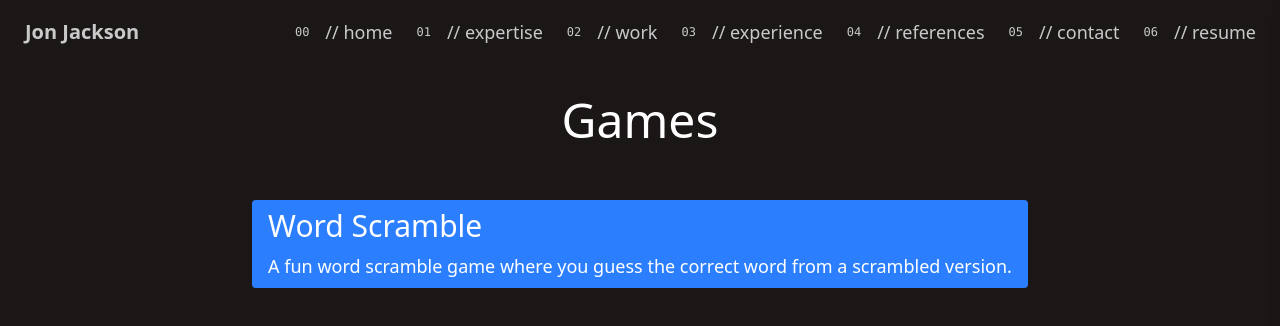
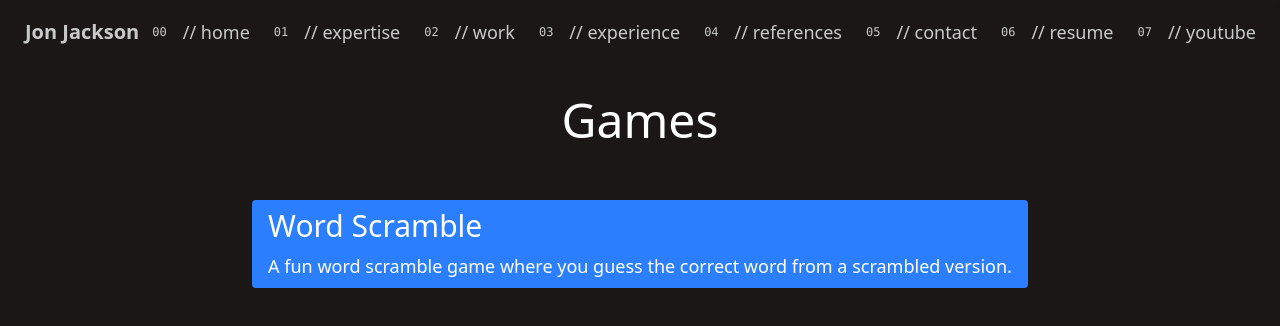
Before and after one commit to jonteal/jt-portfolio-2025, a React (Vite) app: page /games in a window 1280 px wide. Shown: the top 326 px of the page. Built offline with nearby package versions, Linux system fonts and the light colour scheme.

Commit message:
adding youtube page

```diff
--- a/src/components/MobileNavDrawer.tsx
+++ b/src/components/MobileNavDrawer.tsx
@@ -4,13 +4,14 @@ type DrawerProps = {
 };
 
 const links = [
-  { name: "Home", path: "/#home" },
-  { name: "Expertise", path: "/#expertise" },
-  { name: "Work", path: "/#work" },
-  { name: "Experience", path: "/#experience" },
-  { name: "References", path: "/#references" },
-  { name: "Contact", path: "/#contact" },
-  { name: "Resume", path: "/#resume" },
+  { name: "home", path: "/#home" },
+  { name: "expertise", path: "/#expertise" },
+  { name: "work", path: "/#work" },
+  { name: "experience", path: "/#experience" },
+  { name: "references", path: "/#references" },
+  { name: "contact", path: "/#contact" },
+  { name: "resume", path: "/#resume" },
+  { name: "youtube", path: "/youtube" },
   // { name: "Games", path: "/games" },
 ];
 
--- a/src/components/Navbar.tsx
+++ b/src/components/Navbar.tsx
@@ -11,6 +11,7 @@ const links = [
   { name: "references", path: "/#references", number: "04" },
   { name: "contact", path: "/#contact", number: "05" },
   { name: "resume", path: "/#resume", number: "06" },
+  { name: "youtube", path: "/youtube", number: "07" },
   // { name: "games", path: "/games", number: "07" },
 ];
 
--- /dev/null
+++ b/src/pages/Youtube.tsx
@@ -0,0 +1,9 @@
+export const Youtube = () => {
+  return (
+    <div className="flex flex-col justify-center items-center">
+      <h1 className="text-white mt-24 text-5xl">
+        Checkout My Reading Youtube Page
+      </h1>
+    </div>
+  );
+};
--- a/src/routes/PageRouter.tsx
+++ b/src/routes/PageRouter.tsx
@@ -6,6 +6,7 @@ import { ProjectsLayout } from "@/components/layout/ProjectsLayout";
 import { ProjectDetails } from "@/pages/ProjectDetails";
 import { Games } from "@/pages/Games";
 import { WordScramble } from "@/components/games/workScramble/WordScramble";
+import { Youtube } from "@/pages/Youtube";
 
 export const PageRouter = () => (
   <Routes>
@@ -17,6 +18,7 @@ export const PageRouter = () => (
     </Route>
     <Route path="games" element={<Games />} />
     <Route path="games/word-scramble" element={<WordScramble />} />
+    <Route path="youtube" element={<Youtube />} />
     <Route path="*" element={<ErrorPage />} />
   </Routes>
 );
```
